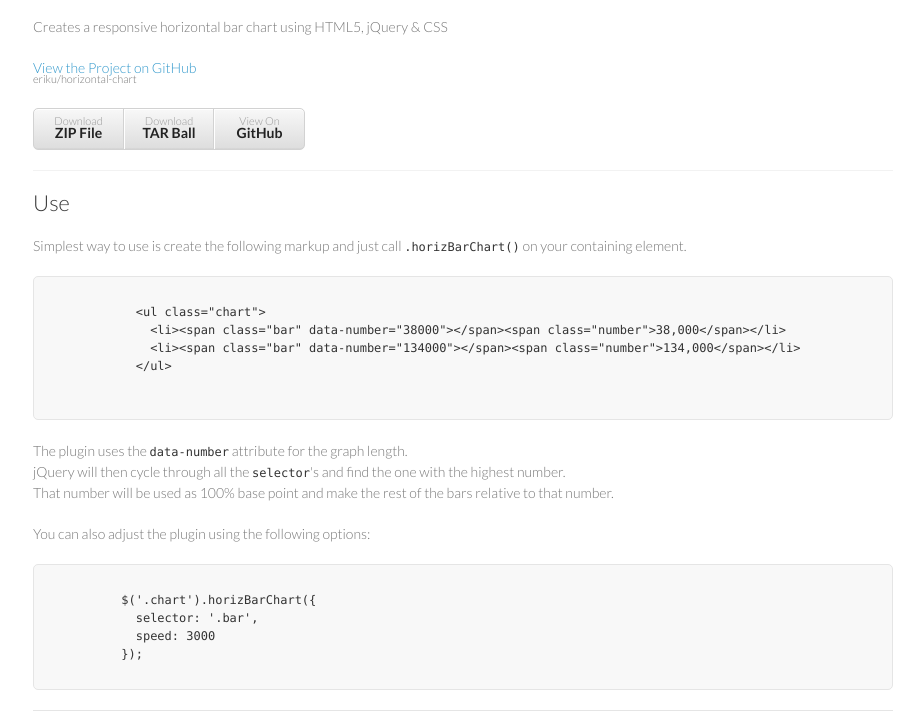
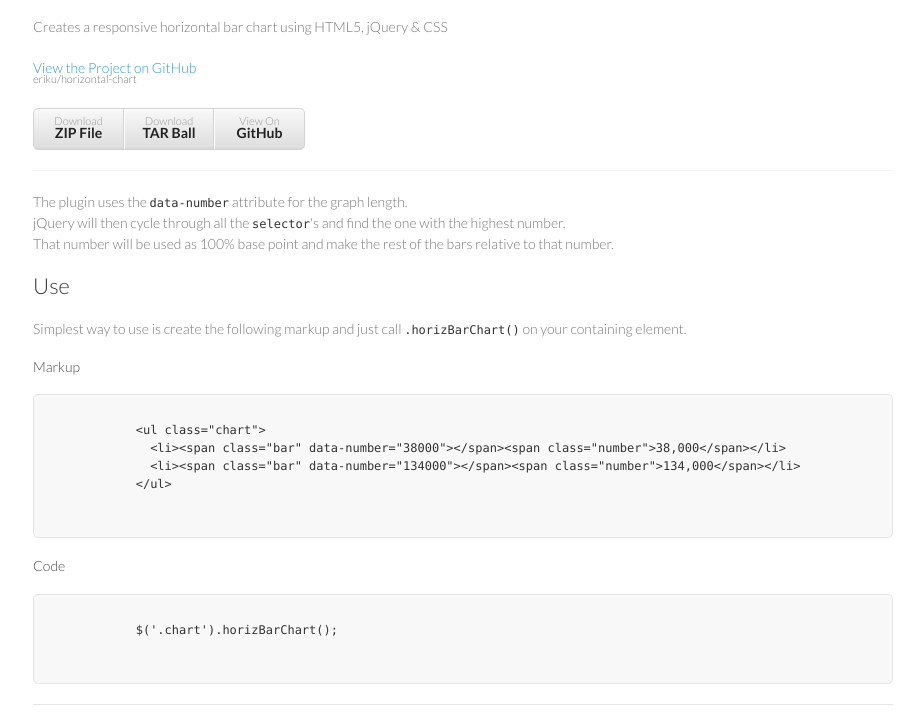
Before and after one commit to eriku/horizontal-chart, a website: page index.html in a window 1280 px wide. Shown: the part 85-800 px from the top of the page, without its empty margins (177-1101 px from the left). Drawn offline with Linux system fonts and the light colour scheme.

Commit message:
More README changes

```diff
--- a/index.html
+++ b/index.html
@@ -44,9 +44,17 @@
 
       <section>
 
+        <p>
+          The plugin uses the <code>data-number</code> attribute for the graph length.<br/>
+          jQuery will then cycle through all the <code>selector</code>'s and find the one with the highest number.<br/>
+          That number will be used as 100% base point and make the rest of the bars relative to that number.
+        </p>
+
         <h2>Use</h2>
+
         <p>Simplest way to use is create the following markup and just call <code>.horizBarChart()</code> on your containing element.</p>
 
+        <h3>Markup</h3>
         <pre>
           <code>
             &lt;ul class="chart"&gt;
@@ -56,11 +64,17 @@
           </code>
         </pre>
 
-        <p>
-          The plugin uses the <code>data-number</code> attribute for the graph length.<br/>
-          jQuery will then cycle through all the <code>selector</code>'s and find the one with the highest number.<br/>
-          That number will be used as 100% base point and make the rest of the bars relative to that number.
-        </p>
+        <h3>Code</h3>
+        <pre>
+          <code>
+            $('.chart').horizBarChart();
+          </code>
+        </pre>
+
+        <hr/>
+
+        <h2>Options</h2>
+
         <p>You can also adjust the plugin using the following options:</p>
 
         <pre><code>
```
Also changed, not shown: README.md.
